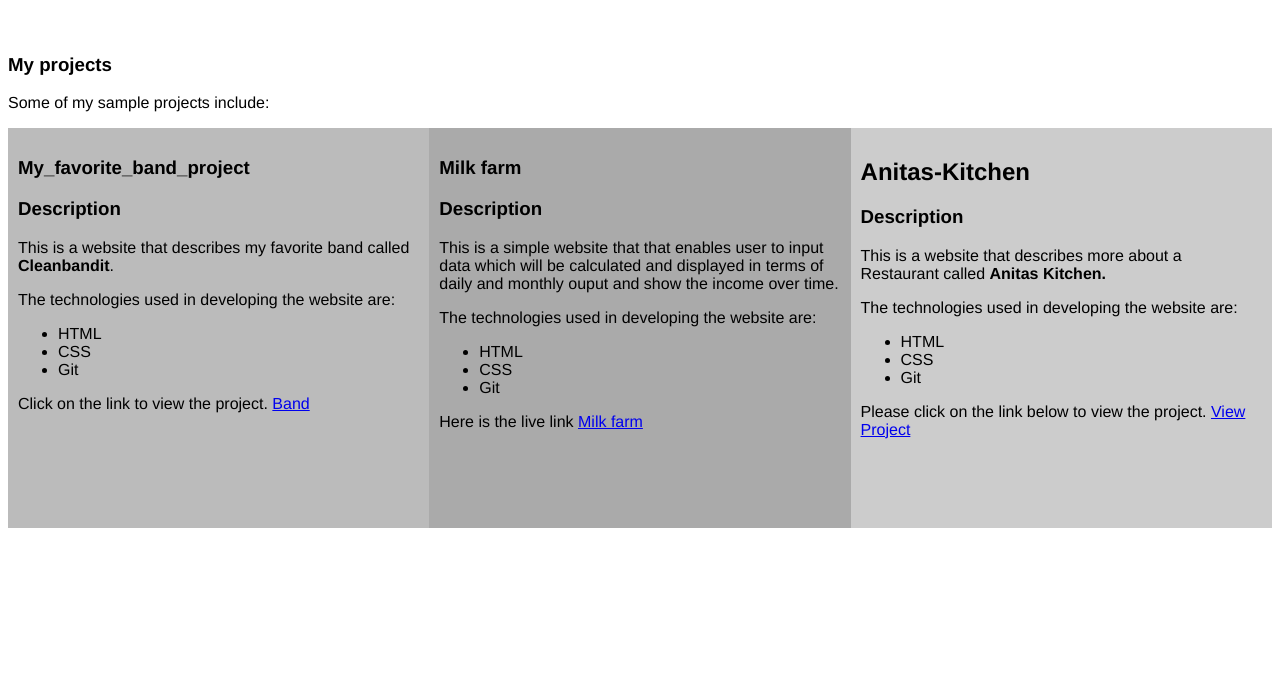
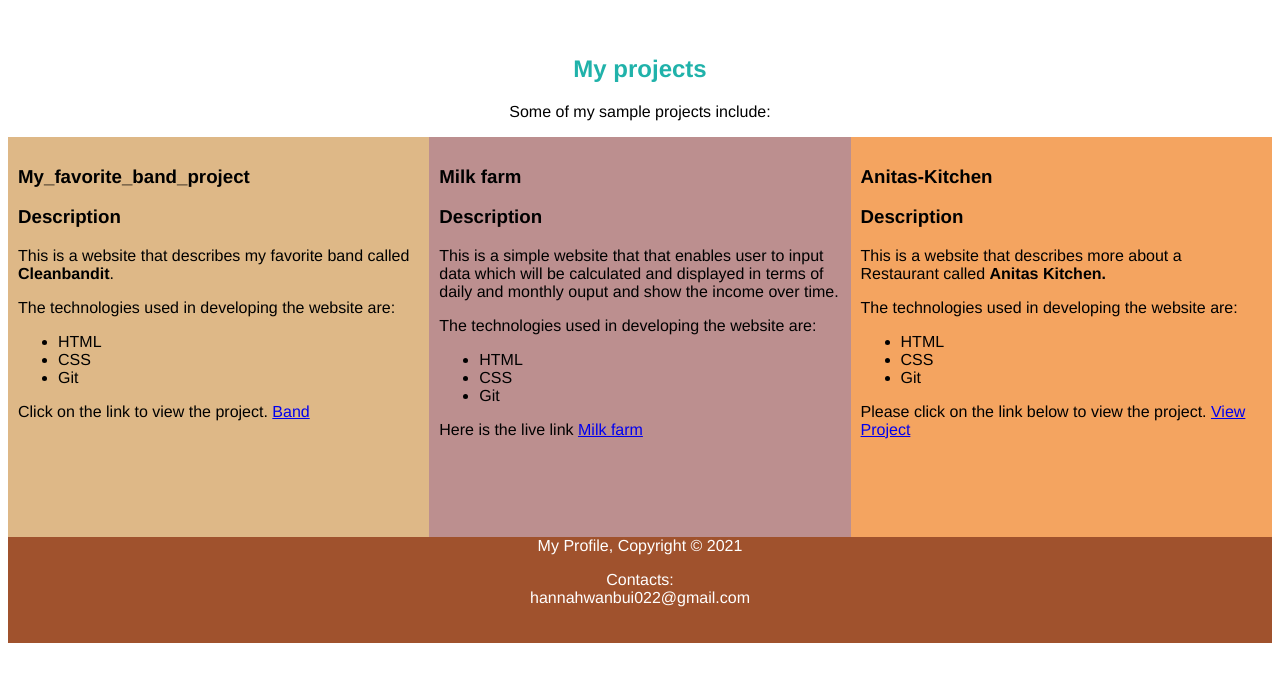
Before and after one commit to 299hannah/Portfolio, a plain HTML site: page projects.html in a window 1280 px wide. Shown: the part 71-752 px from the top of the page. Drawn offline with Linux system fonts and the light colour scheme.

Commit message:
added footer

```diff
--- a/projects.html
+++ b/projects.html
@@ -35,11 +35,13 @@
     </div>
     <div class="content">
         <div class="projects">
-            <h3>My projects</h3>
+            <div class="proj-title">
+            <h2>My projects</h2>
             <p>Some of my sample projects include:</p>
+            </div>
 
             <div class="row">
-                <div class="column" style="background-color:#bbb;">
+                <div class="column" style="background-color:burlywood;">
 
                         <h3>My_favorite_band_project</h3>
                         <p>
@@ -55,7 +57,7 @@
                             <p>Click on the link to view the project. <a href="https://299hannah.github.io/My_favorite_band_project/">Band</a></p>
 
                 </div>
-                <div class="column" style="background-color:#aaa;">
+                <div class="column" style="background-color:rosybrown;">
 
 
                         <h3>Milk farm</h3>
@@ -82,10 +84,10 @@
 
                 </p>
             </div>
-            <div class="column" style="background-color:#ccc;">
+            <div class="column" style="background-color:sandybrown;">
 
 
-                    <h2>Anitas-Kitchen</h2>
+                    <h3>Anitas-Kitchen</h3>
                     <p>
                         <h3>Description</h3>This is a website that describes more about a Restaurant called
                         <strong>Anitas Kitchen.</strong>
@@ -109,5 +111,9 @@
 
 
 </body>
+<footer>
+    <p>My Profile, Copyright &copy; 2021</p>
+    <p>Contacts: <br> hannahwanbui022@gmail.com</p>
+</footer>
 
 </html>
```
